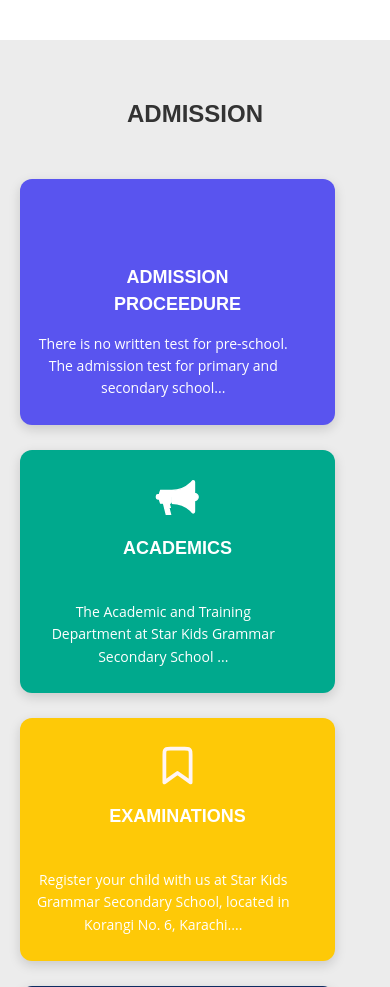
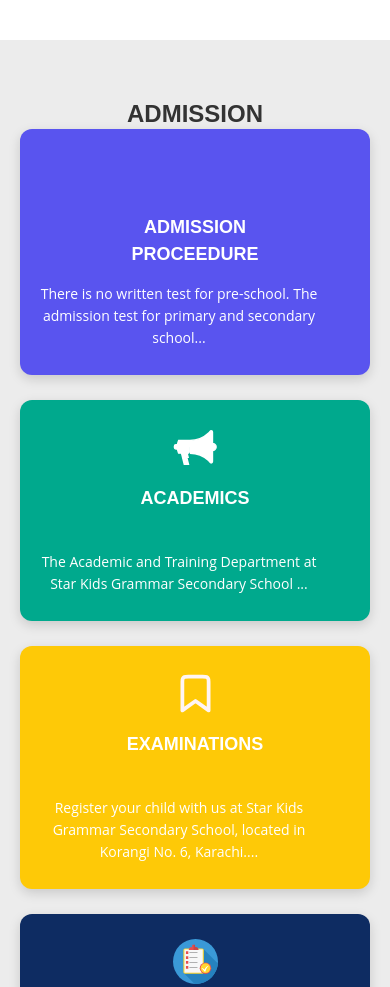
Before and after one commit to MujahidAkbarH/star-kids-web-, a plain HTML site: page index.html in a window 390 px wide. Shown: the part 1860-2847 px from the top of the page. Drawn offline with nearby package versions, Linux system fonts and the light colour scheme.

Commit message:
fixed elemnt

```diff
--- a/style.css
+++ b/style.css
@@ -597,18 +597,23 @@
   }
 
   .admissioncontainer {
+    display: flex;
     flex-direction: column;
-    align-items: center;
-    justify-content: center; /* add this line */
+    align-items: center;          /* centers all boxes */
+    justify-content: center;
     gap: 25px;
-    padding: 0 20px;
+    width: 100%;                  /* full width of section */
+    margin: 0 auto;               /* centers the container */
+    padding: 0;                   /* remove left/right padding */
+    box-sizing: border-box;
   }
 
   .admissionbox {
     width: 90%;
-    max-width: 350px; /* helps boxes stay neat on large phones */
+    max-width: 350px;
     height: auto;
     padding: 30px 20px;
+    margin: 0 auto;               /* perfectly center each box */
   }
 
   .admissionboxhead ul li img {
@@ -622,7 +627,18 @@
   .admissionboxtext {
     font-size: 14px;
   }
+
+  /* Ensure anchor doesn't affect centering */
+  .admissioncontainer a {
+    display: flex;
+    justify-content: center;
+    width: 100%;
+    text-decoration: none;
+  }
 }
+
+
+
 
 /* Small Mobiles */
 @media (max-width: 480px) {
```
